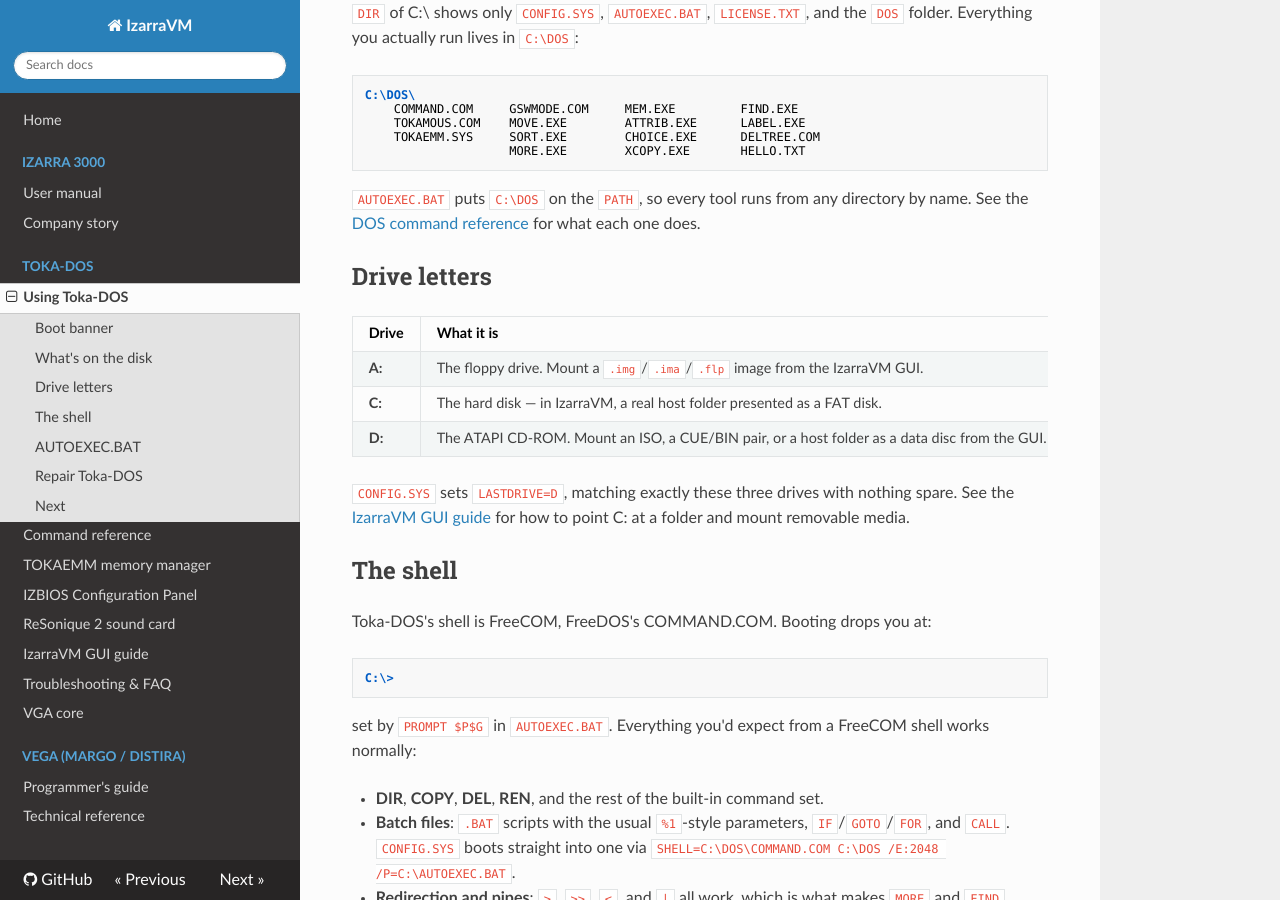
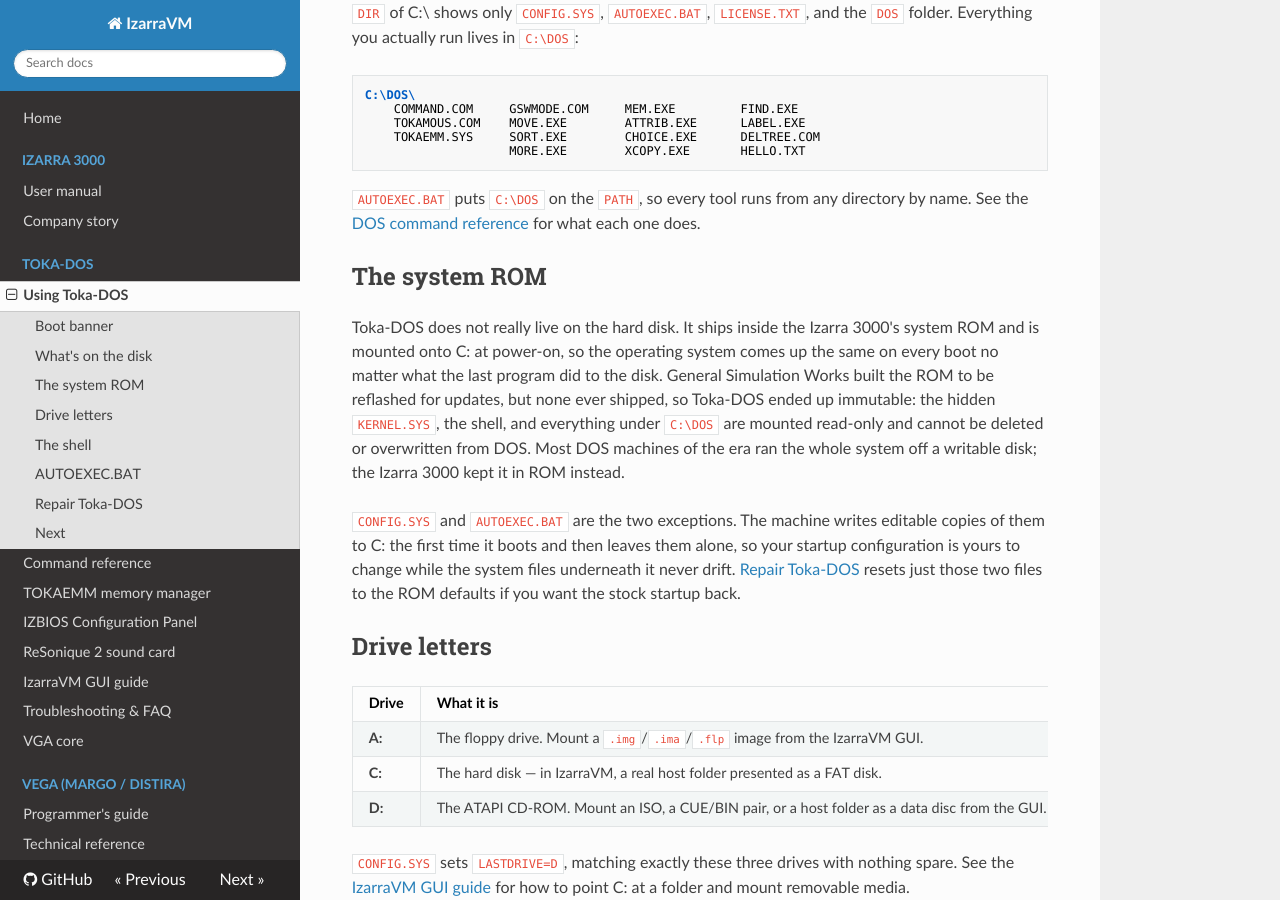
Before and after one commit to vorvek/IzarraVM, an MkDocs documentation site: the page built from docs/toka-dos/using-toka-dos.md, in a window 1280 px wide and 900 px high, scrolled down 799 px. Built offline with MkDocs 1.6.1, drawn with Linux system fonts in a browser that asks for light colours; nearby versions of some CDN libraries; some of the changed text lies outside the part shown.

Commit message:
docs: explain the read-only Toka-DOS system ROM
Add a "system ROM" section to the Using Toka-DOS page: Toka-DOS ships in the
Izarra 3000's system ROM and is mounted read-only, so the kernel, shell, and
the C:\DOS tools cannot be changed from DOS. CONFIG.SYS and AUTOEXEC.BAT are
the writable exceptions the machine seeds on first boot. Reworded the intro so
it no longer says the OS is pre-installed on the disk.

```diff
--- a/docs/toka-dos/using-toka-dos.md
+++ b/docs/toka-dos/using-toka-dos.md
@@ -1,9 +1,9 @@
 # Using Toka-DOS
 
 Toka-DOS is the Izarra 3000's bundled operating system: a FreeDOS-based
-DOS built to General Simulation Works's own product identity, shipped
-pre-installed on the hard disk. This page covers what you get at the C:\>
-prompt and how the disk is laid out.
+DOS built to General Simulation Works's own product identity, shipped in the
+machine's system ROM and mounted onto the hard disk at boot. This page covers
+what you get at the C:\> prompt and how the disk is laid out.
 
 ## Boot banner
 
@@ -47,6 +47,23 @@ C:\DOS\
 `AUTOEXEC.BAT` puts `C:\DOS` on the `PATH`, so every tool runs from any
 directory by name. See the [DOS command reference](commands.md) for what each
 one does.
+
+## The system ROM
+
+Toka-DOS does not really live on the hard disk. It ships inside the Izarra
+3000's system ROM and is mounted onto C: at power-on, so the operating system
+comes up the same on every boot no matter what the last program did to the
+disk. General Simulation Works built the ROM to be reflashed for updates, but
+none ever shipped, so Toka-DOS ended up immutable: the hidden `KERNEL.SYS`, the
+shell, and everything under `C:\DOS` are mounted read-only and cannot be
+deleted or overwritten from DOS. Most DOS machines of the era ran the whole
+system off a writable disk; the Izarra 3000 kept it in ROM instead.
+
+`CONFIG.SYS` and `AUTOEXEC.BAT` are the two exceptions. The machine writes
+editable copies of them to C: the first time it boots and then leaves them
+alone, so your startup configuration is yours to change while the system files
+underneath it never drift. [Repair Toka-DOS](#repair-toka-dos) resets just
+those two files to the ROM defaults if you want the stock startup back.
 
 ## Drive letters
 
```
